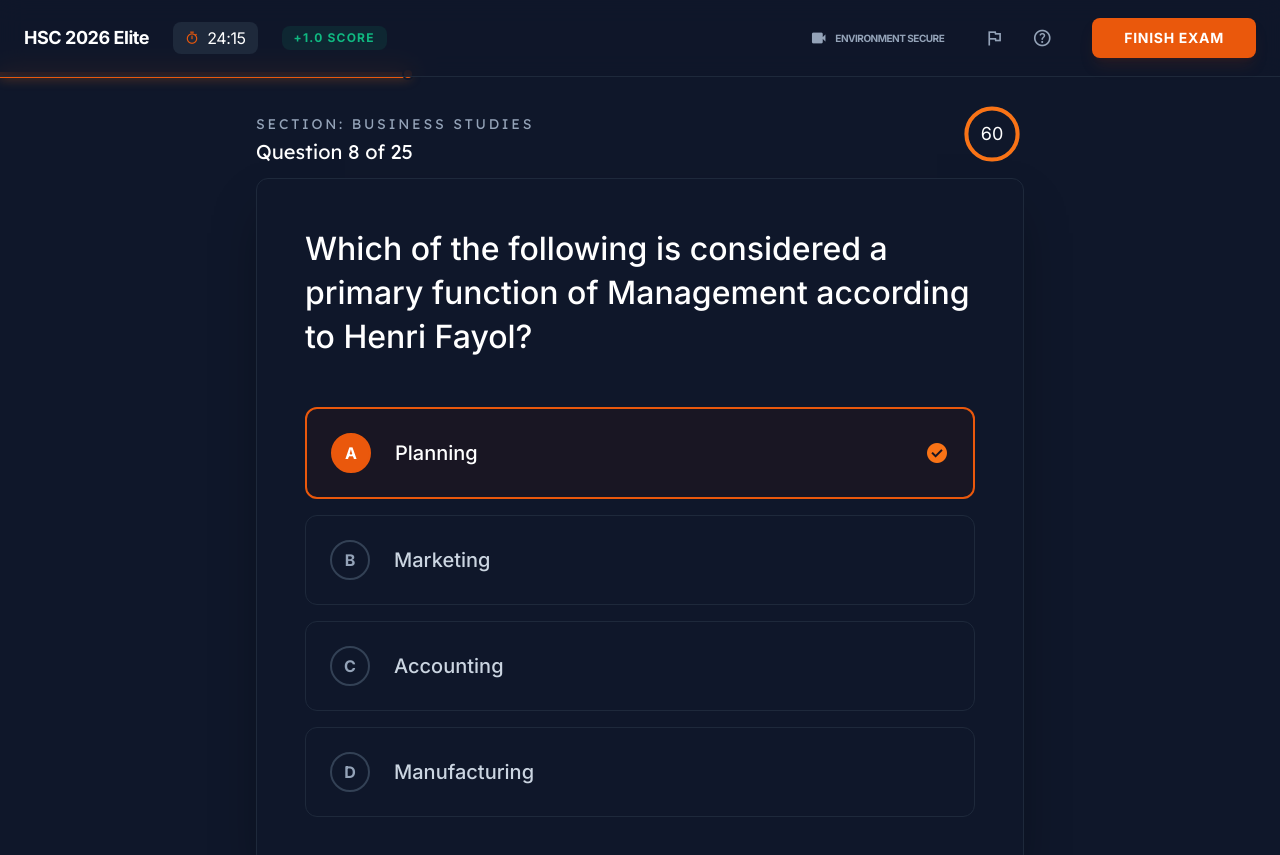
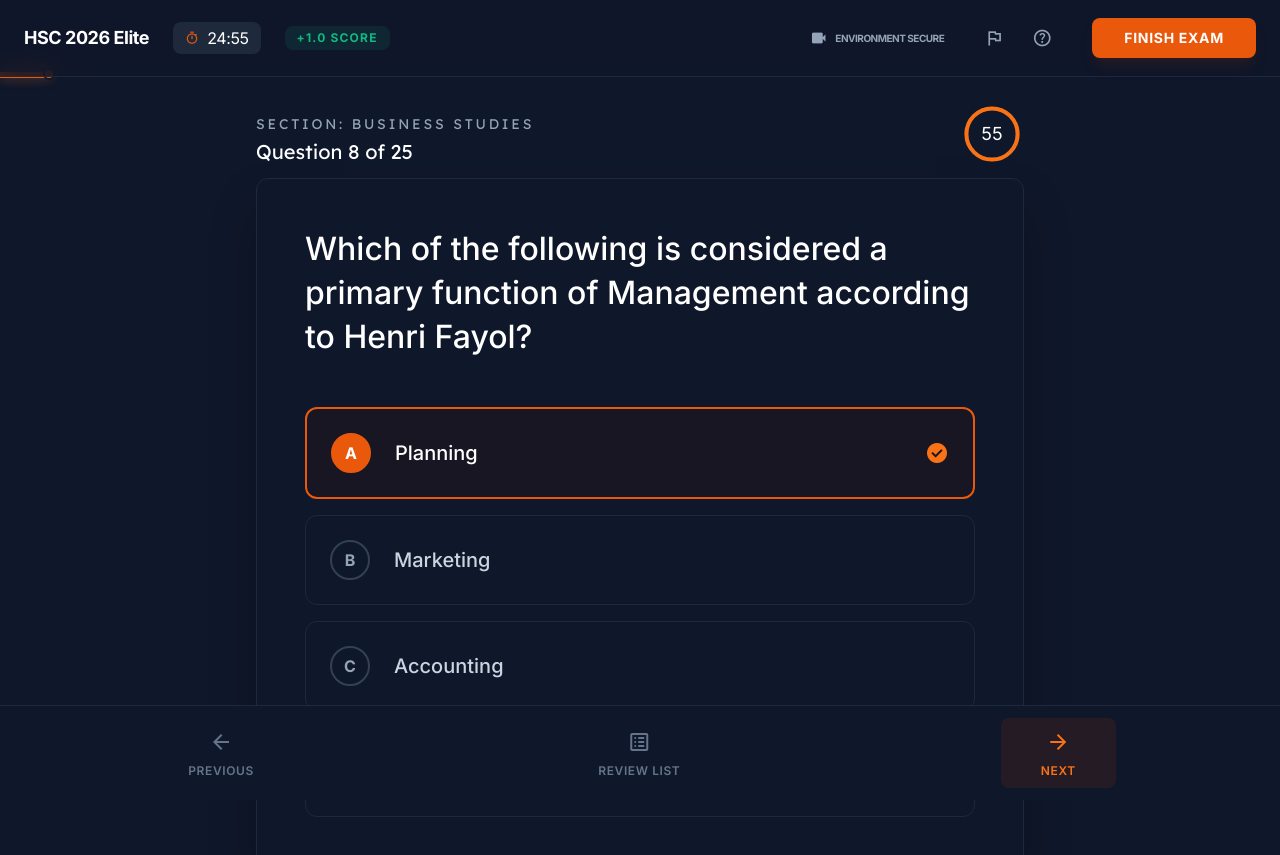
Before and after one commit to Lazywilin/Ricochet, a plain HTML site: page active-exam.html in a window 1280 px wide. Shown: the top 855 px of the page. Drawn offline with nearby package versions, Linux system fonts and the light colour scheme.

Commit message:
Update active-exam.html

```diff
--- a/active-exam.html
+++ b/active-exam.html
@@ -6,7 +6,6 @@
 <title>HSC 2026 Elite - Active Exam</title>
 <script src="https://cdn.tailwindcss.com?plugins=forms,container-queries"></script>
 <link href="https://fonts.googleapis.com/css2?family=Lexend:wght@300;400;500;600;700;800;900&amp;family=Inter:wght@400;500;600;700&amp;display=swap" rel="stylesheet"/>
-<link href="https://fonts.googleapis.com/css2?family=Material+Symbols+Outlined:wght,FILL@100..700,0..1&amp;display=swap" rel="stylesheet"/>
 <link href="https://fonts.googleapis.com/css2?family=Material+Symbols+Outlined:wght,FILL@100..700,0..1&amp;display=swap" rel="stylesheet"/>
 <script id="tailwind-config">
         tailwind.config = {
@@ -213,7 +212,7 @@
 </div>
 </main>
 <!-- BottomNavBar Shell Mapping -->
-<footer class="fixed bottom-0 left-0 w-full z-50 flex justify-around items-center px-2 md:px-4 py-3 border-t border-slate-200 dark:border-slate-800 bg-white dark:bg-slate-900 hidden">
+<footer class="fixed bottom-0 left-0 w-full z-50 flex justify-around items-center px-2 md:px-4 py-3 border-t border-slate-200 dark:border-slate-800 bg-white dark:bg-slate-900">
 <button class="flex flex-col items-center justify-center text-slate-400 dark:text-slate-500 px-4 md:px-6 py-2 hover:text-slate-900 dark:hover:text-white active:translate-y-0.5 duration-150 group">
 <span class="material-symbols-outlined mb-1 text-xl md:text-2xl" data-icon="arrow_back">arrow_back</span>
 <span class="font-lexend text-[10px] md:text-[12px] font-semibold uppercase tracking-wider">Previous</span>
@@ -227,4 +226,67 @@
 <span class="font-lexend text-[10px] md:text-[12px] font-semibold uppercase tracking-wider">Next</span>
 </button>
 </footer>
+
+<script>
+// Exam countdown timer - 25 minutes
+let totalSeconds = 25 * 60;
+let perQSeconds = 60;
+let answered = 1;
+const totalQ = 25;
+
+function fmtTime(s) {
+    const m = Math.floor(s / 60);
+    const sec = s % 60;
+    return String(m).padStart(2, '0') + ':' + String(sec).padStart(2, '0');
+}
+
+// Main exam timer (top bar)
+const mainTimerEl = document.querySelector('.font-timer-display');
+const examInterval = setInterval(() => {
+    totalSeconds--;
+    if (totalSeconds <= 0) { clearInterval(examInterval); totalSeconds = 0; }
+    if (mainTimerEl) mainTimerEl.textContent = fmtTime(totalSeconds);
+}, 1000);
+
+// Per-question circular timer
+const circleEl = document.querySelector('circle.text-orange-500');
+const qTimerEl = document.querySelector('.absolute.font-timer-display');
+const circumference = 250; // stroke-dasharray value
+
+const qInterval = setInterval(() => {
+    perQSeconds--;
+    if (perQSeconds <= 0) { perQSeconds = 0; clearInterval(qInterval); }
+    if (qTimerEl) qTimerEl.textContent = perQSeconds;
+    if (circleEl) {
+        const offset = circumference * (1 - perQSeconds / 60);
+        circleEl.setAttribute('stroke-dashoffset', offset.toFixed(1));
+    }
+}, 1000);
+
+// Option selection interactivity
+document.querySelectorAll('main button:not([class*="bg-orange-6"])').forEach(btn => {
+    if (!btn.querySelector('[data-icon]')) {
+        btn.addEventListener('click', function() {
+            // Deselect all
+            document.querySelectorAll('main button').forEach(b => {
+                b.classList.remove('border-orange-600', 'bg-orange-950/20', 'border-2');
+                b.classList.add('border', 'border-slate-200', 'dark:border-slate-800');
+                const circle = b.querySelector('div.rounded-full');
+                if (circle) { circle.classList.remove('bg-orange-600', 'text-white', 'border-orange-600'); circle.classList.add('border-slate-700', 'text-slate-400'); }
+                const check = b.querySelector('[data-icon="check_circle"]');
+                if (check) check.remove();
+            });
+            // Select this
+            this.classList.add('border-2', 'border-orange-600', 'bg-orange-950/20');
+            this.classList.remove('border', 'border-slate-200');
+            const circle = this.querySelector('div.rounded-full');
+            if (circle) { circle.classList.add('bg-orange-600', 'text-white', 'border-orange-600'); circle.classList.remove('border-slate-700', 'text-slate-400'); }
+        });
+    }
+});
+
+// Progress bar update
+const progressBar = document.querySelector('.bg-orange-600.h-full');
+if (progressBar) progressBar.style.width = ((answered / totalQ) * 100) + '%';
+</script>
 </body></html>
```
